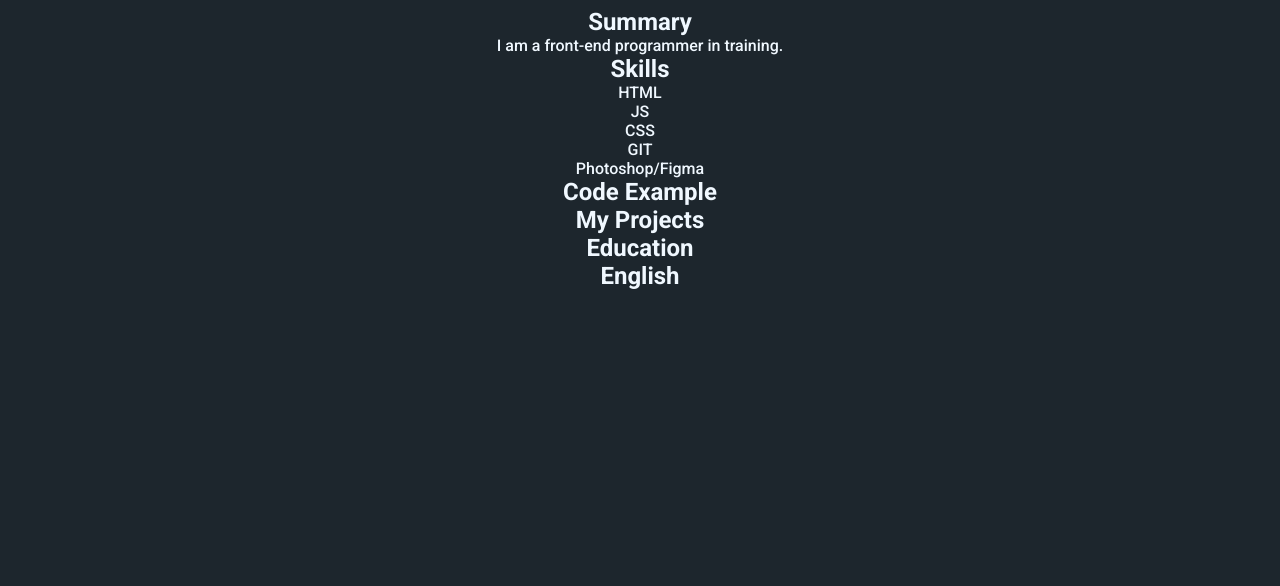
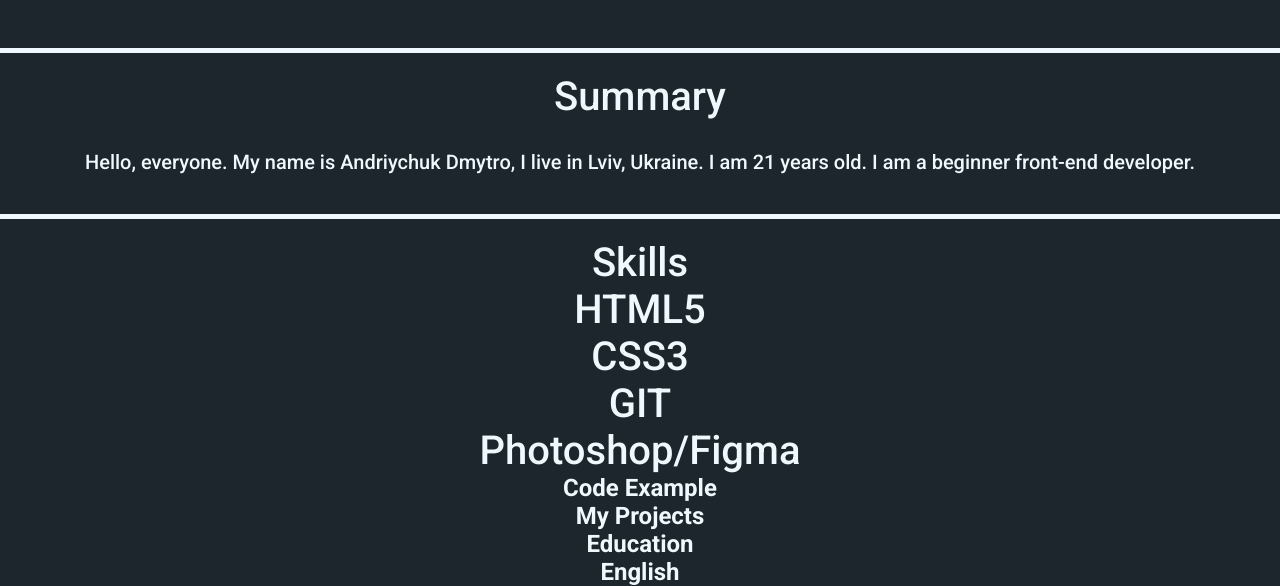
Before and after one commit to choyseeek/rsschool-cv, a plain HTML site: page index.html in a window 1280 px wide. Shown: the part 1126-1712 px from the top of the page. Before the commit the page ends 1416 px from the top, so only its background shows below. Drawn offline with Linux system fonts and the light colour scheme.

Commit message:
feat: add summary

```diff
--- a/index.html
+++ b/index.html
@@ -63,15 +63,21 @@
             </div>
         </section>
         <section class="summary">
-            <h2>Summary</h2>
-            I am a front-end programmer in training.
+            <div class="sumtext">
+                Summary
+            </div>
+            <div class="summarytext">
+                Hello, everyone. My name is Andriychuk Dmytro, I live in Lviv, Ukraine.
+                I am 21 years old. I am a beginner front-end developer.
+            </div>
         </section>
         <section class="skills">
-            <h2>Skills</h2>
+            <div class="skilltext">
+                Skills
+            </div>
             <ul>
-                <li>HTML</li>
-                <li>JS</li>
-                <li>CSS</li>
+                <li>HTML5</li>
+                <li>CSS3</li>
                 <li>GIT</li>
                 <li>Photoshop/Figma</li>
             </ul>
--- a/style.css
+++ b/style.css
@@ -153,3 +153,42 @@ section{
     width: 40px;
     vertical-align: middle;
 }
+
+.summary{
+    margin-top: 40px;
+    text-decoration: none;
+    color: aliceblue;
+    font-size: 40px;
+}
+.summarytext{
+    font-size: 20px;
+    margin-top: 30px;
+    margin-bottom: 30px;
+}
+
+.summary:before{
+    content: " ";
+    width: 100%;
+    height: 5px;
+    background-color: aliceblue;
+    z-index: 1;
+    margin-bottom: 20px;
+    display: block;
+}
+
+.skills{
+    margin-top: 40px;
+    text-decoration: none;
+    color: aliceblue;
+    font-size: 40px;
+}
+
+.skills:before{
+    content: " ";
+    width: 100%;
+    height: 5px;
+    background-color: aliceblue;
+    z-index: 1;
+    margin-bottom: 20px;
+    display: block;
+}
```
